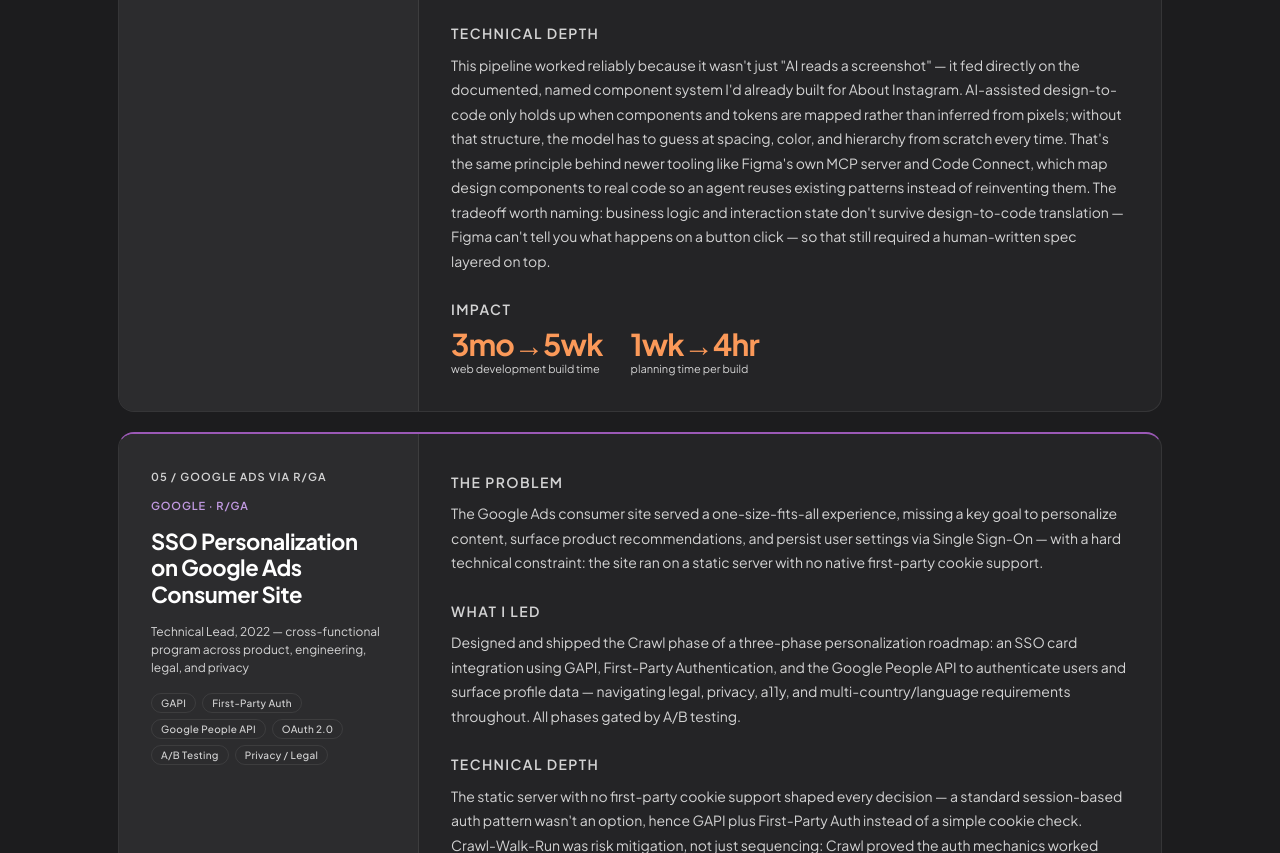
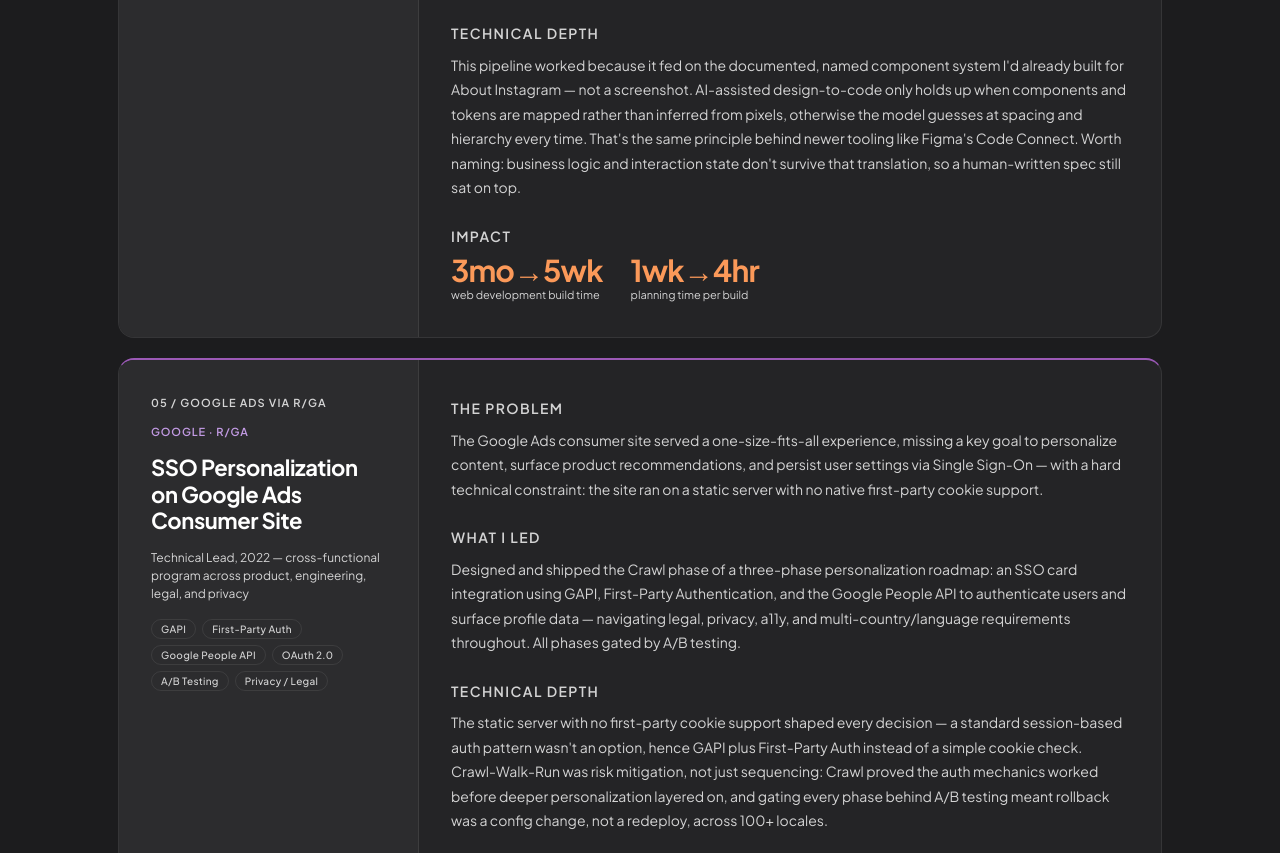
Before and after one commit to loumontano/portfolio, a plain HTML site: page index.html in a window 1280 px wide. Shown: the part 3590-4443 px from the top of the page. Drawn offline with Linux system fonts and the light colour scheme.

Commit message:
Update index.html

```diff
--- a/index.html
+++ b/index.html
@@ -394,7 +394,7 @@
 
 <div class="block">
 <p class="block-label">Technical Depth</p>
-        <p>This pipeline worked reliably because it wasn't just "AI reads a screenshot" — it fed directly on the documented, named component system I'd already built for About Instagram. AI-assisted design-to-code only holds up when components and tokens are mapped rather than inferred from pixels; without that structure, the model has to guess at spacing, color, and hierarchy from scratch every time. That's the same principle behind newer tooling like Figma's own MCP server and Code Connect, which map design components to real code so an agent reuses existing patterns instead of reinventing them. The tradeoff worth naming: business logic and interaction state don't survive design-to-code translation — Figma can't tell you what happens on a button click — so that still required a human-written spec layered on top.</p>
+        <p>This pipeline worked because it fed on the documented, named component system I'd already built for About Instagram — not a screenshot. AI-assisted design-to-code only holds up when components and tokens are mapped rather than inferred from pixels, otherwise the model guesses at spacing and hierarchy every time. That's the same principle behind newer tooling like Figma's Code Connect. Worth naming: business logic and interaction state don't survive that translation, so a human-written spec still sat on top.</p>
       </div>
       <div class="block">
         <p class="block-label">Impact</p>
```
